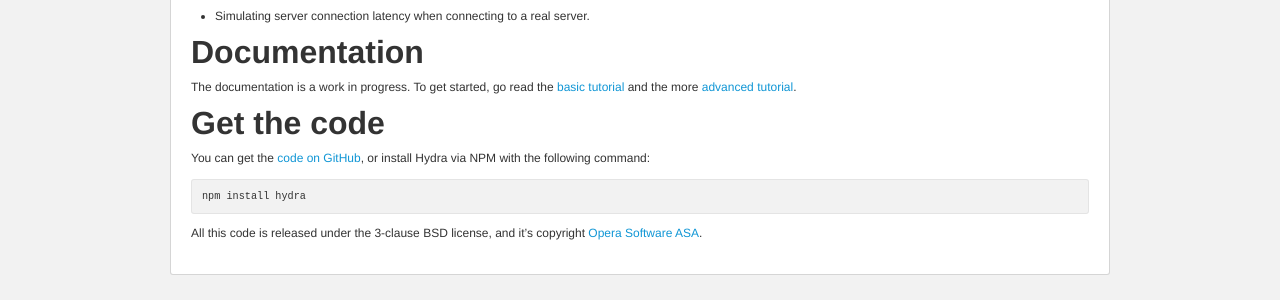
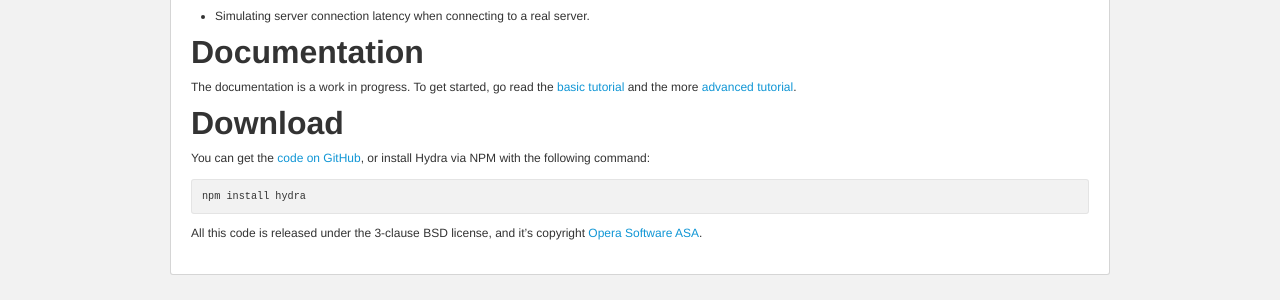
Before and after one commit to robohydra/robohydra, a Jekyll site: the page built from index.md, in a window 1280 px wide. Shown: the part 381-681 px from the top of the page. Built offline with Jekyll 4.4.1, drawn with Linux system fonts in a browser that asks for light colours.

Commit message:
Use "Download", not "Get the code"

```diff
--- a/index.md
+++ b/index.md
@@ -37,8 +37,8 @@ The documentation is a work in progress. To get started, go read the
 [basic tutorial](tutorial) and the more [advanced
 tutorial](tutorial/advanced).
 
-Get the code
-============
+Download
+========
 
 You can get the [code on
 GitHub](https://github.com/operasoftware/hydra), or install Hydra via
```
